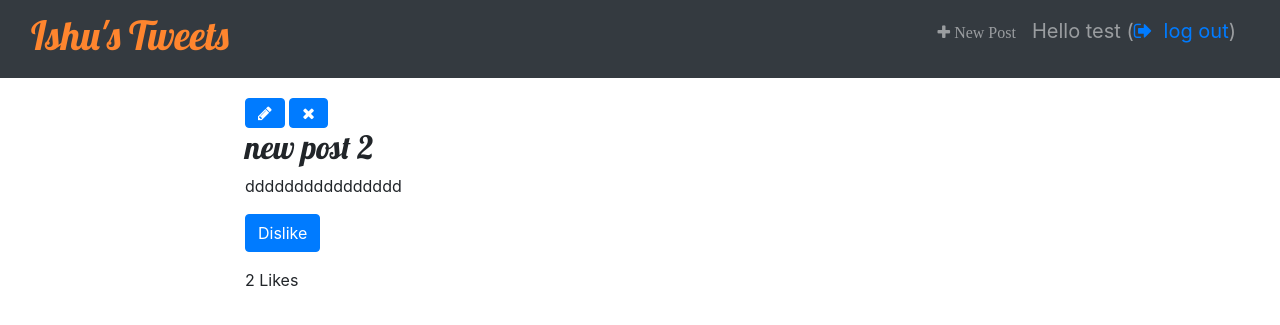
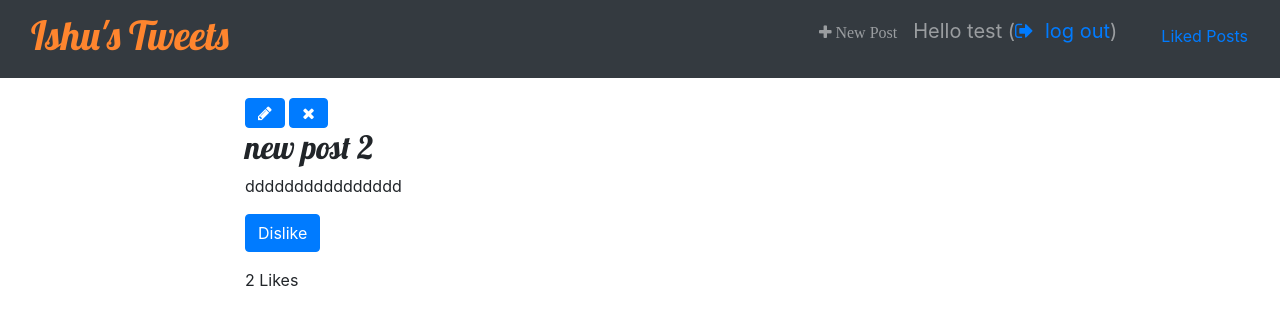
Before and after one commit to Ishuin/startx, a Django app: page /post/3/ in a window 1280 px wide. Shown: the top 325 px of the page. Run offline with Django 3.2, Linux system fonts and the light colour scheme; a user stored in the database is signed in; data comes from the database, SQL or seed files in the repository; both versions use the stored data as it was after the commit; some libraries are stand-ins or nearby versions.

Commit message:
Completed all tasks

```diff
--- a/tweet/Post/urls.py
+++ b/tweet/Post/urls.py
@@ -18,4 +18,5 @@ urlpatterns = [
     path('<int:pk>/edit/', views.post_edit, name='post_edit'),
     path('<pk>/remove/', views.post_remove, name='post_remove'),
     path('like/', views.like_post, name='like_post'),
+    path('liked/', views.liked_posts, name='liked_posts'),
 ]
--- a/tweet/Post/views.py
+++ b/tweet/Post/views.py
@@ -84,3 +84,8 @@ def like_post(request):
         post.like_count.add(request.user.id)
         is_liked = True
     return HttpResponseRedirect(post.get_absolute_url())
+
+
+def liked_posts(request):
+    posts = request.user.post_likes.all()
+    return render(request, 'post/liked_post_list.html', {'liked_posts': posts})
--- a/tweet/templates/post/base.html
+++ b/tweet/templates/post/base.html
@@ -23,6 +23,7 @@
                                 <p style="font-size: 20px" class="top-menu nav-link">Hello {{ user.username }} (<a href="{% url 'logout' %}"><span class="fa fa-sign-out" aria-hidden="true"></span>&nbsp; log out</a>)</p>
                             </li>
                         </ul>
+                        <a class="nav-link" style="margin-top: 7.5px" href="{% url 'post:liked_posts' %}" class="top-menu"><span aria-hidden="true"> Liked Posts </span></a>
                     {% else %}
                         <ul class="navbar-nav">
                             <li class="nav-item">
```
Also changed, not shown: tweet/templates/post/liked_post_list.html (added, +14 -0 lines), tweet/db.sqlite3.
